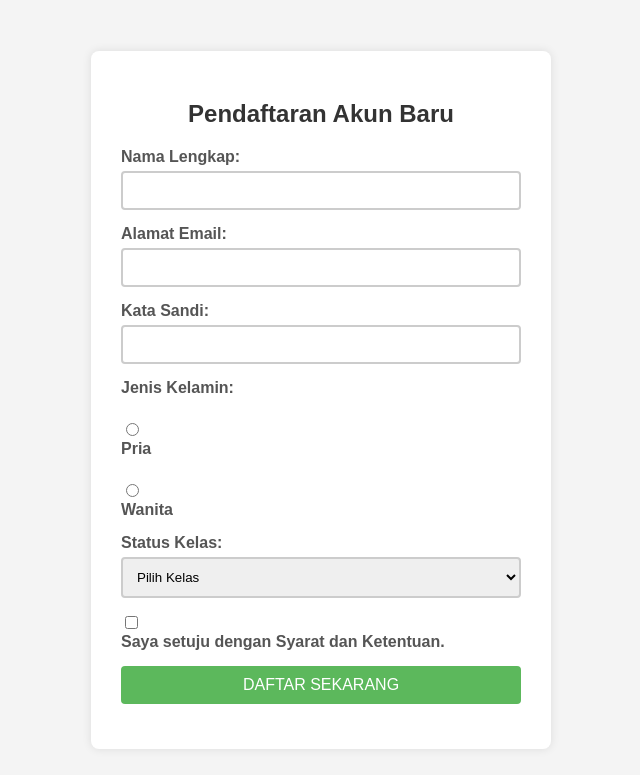
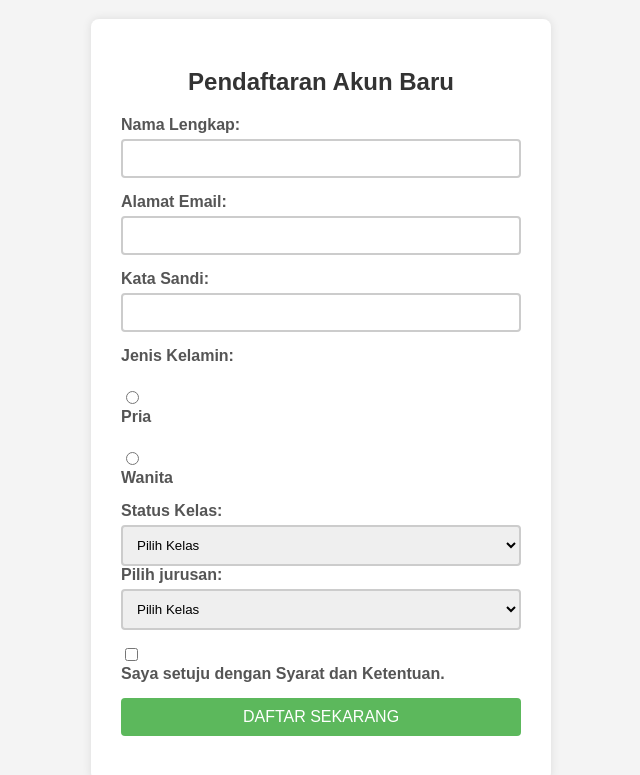
Before and after one commit to MFarel-dev/PROJEK-UNTUK-TIK, a plain HTML site: page index.html in a window 1280 px wide. Shown: the whole page, without its empty margins (319-959 px from the left). Drawn offline with Linux system fonts and the light colour scheme.

Commit message:
Update index.html

```diff
--- a/index.html
+++ b/index.html
@@ -101,6 +101,14 @@
                     <option value="profesional">11</option>
                     <option value="lainnya">Lainnya</option>
                 </select>
+                 <div class="form-group">
+                <label for="status">Pilih jurusan:</label>
+                <select id="status" name="status" required>
+                    <option value="" disabled selected>Pilih Kelas</option>
+                    <option value="mahasiswa">Desain Komunikasi Visual</option>
+                    <option value="profesional">Teknik Kendaraan Ringan</option>
+                    <option value="lainnya">Keperawatan</option>
+                </select>
             </div>
 
             <div class="form-group">
```
